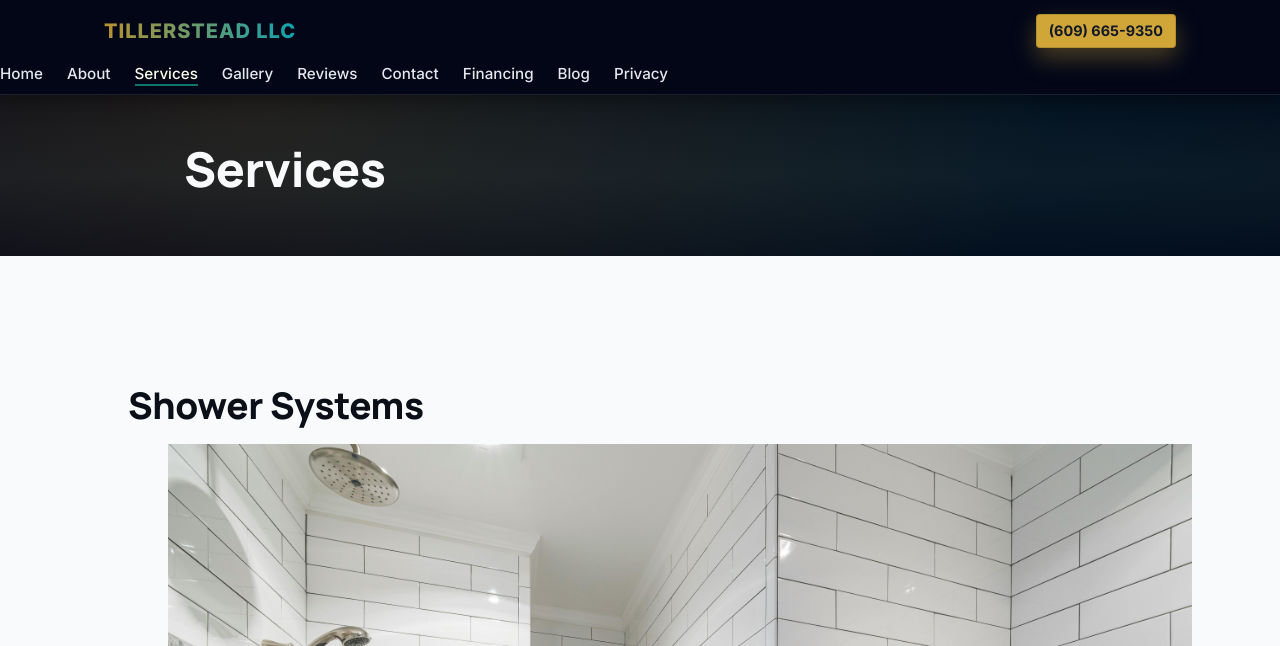
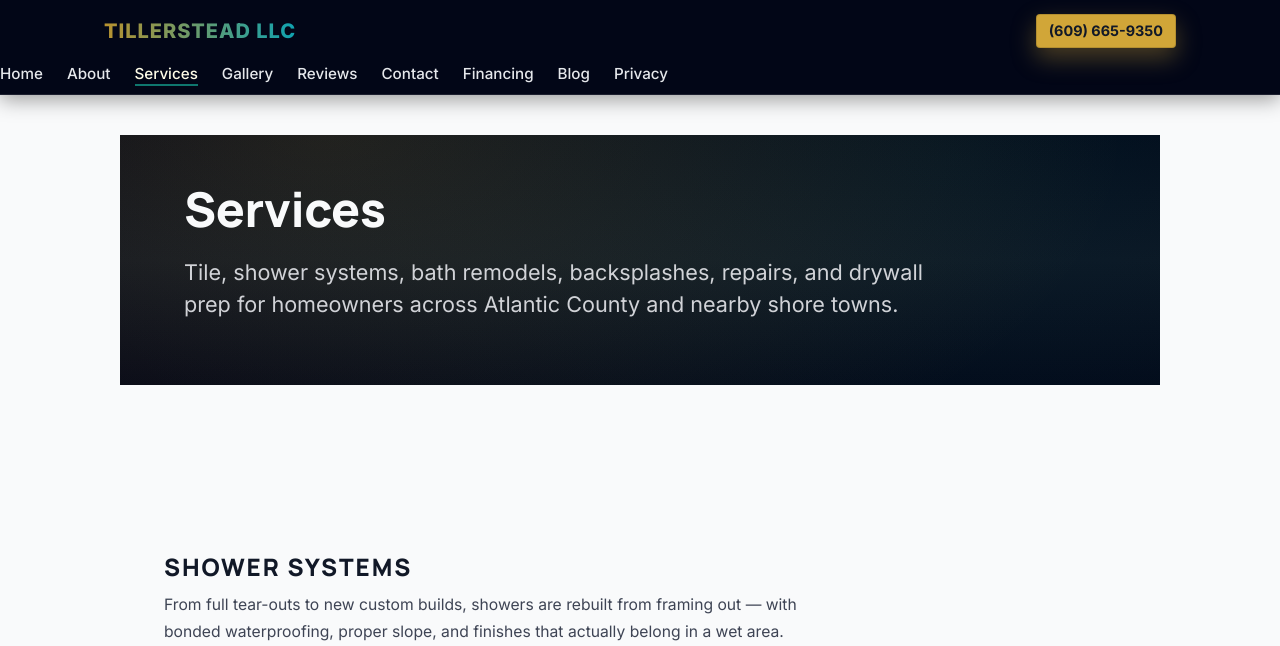
Before and after one commit to XTX33/Tillerstead-site, a Jekyll site: the page built from pages/services.html, in a window 1280 px wide and 1400 px high. Shown: the top 646 px of the window. Built offline with Jekyll 4.4.1, drawn with Linux system fonts in a browser that asks for light colours; some of the changed text lies outside the part shown; grey boxes are pictures that could not be loaded.

Commit message:
Update services.html

```diff
--- a/pages/services.html
+++ b/pages/services.html
@@ -2,81 +2,310 @@
 layout: default
 title: Services
 permalink: /services/
+description: Tile, shower systems, bath remodels, backsplashes, repairs, and drywall prep for homeowners across Atlantic County and nearby shore towns.
+body_class: page-services
 ---
-  <main id="main" class="container pad">
+
+<style>
+  /* ==========================
+     Tillerstead – Services Page
+     ========================== */
+
+  .page-services #main {
+    max-width: 1080px;
+    margin: 0 auto;
+    padding: 2.5rem 1.25rem 3rem;
+  }
+
+  .page-services .section {
+    margin-bottom: 2.5rem;
+  }
+
+  .page-services .section > h2 {
+    font-size: 1.5rem;
+    letter-spacing: 0.08em;
+    text-transform: uppercase;
+    margin-bottom: 0.75rem;
+    color: var(--brand-ink, #111827);
+  }
+
+  .page-services .section > p.lead {
+    font-size: 0.98rem;
+    line-height: 1.7;
+    color: rgba(15, 23, 42, 0.8);
+    margin-bottom: 1.25rem;
+    max-width: 40rem;
+  }
+
+  /* --- Service grid --- */
+
+  .page-services .service-grid {
+    display: grid;
+    gap: 1.5rem;
+    grid-template-columns: 1fr;
+  }
+
+  @media (min-width: 768px) {
+    .page-services .service-grid {
+      grid-template-columns: repeat(2, minmax(0, 1fr));
+    }
+  }
+
+  .page-services .service-card {
+    background: #ffffff;
+    border-radius: 0.9rem;
+    border: 1px solid rgba(148, 163, 184, 0.45);
+    box-shadow: 0 1px 4px rgba(15, 23, 42, 0.04);
+    overflow: hidden;
+    display: flex;
+    flex-direction: column;
+    transition: box-shadow 0.18s ease, transform 0.18s ease, border-color 0.18s ease;
+  }
+
+  .page-services .service-card:hover {
+    border-color: var(--brand-brass, #b8922f);
+    transform: translateY(-2px);
+    box-shadow: 0 8px 20px rgba(15, 23, 42, 0.12);
+  }
+
+  .page-services .service-card figure {
+    margin: 0;
+    overflow: hidden;
+    background: #020617;
+    aspect-ratio: 4 / 3;
+  }
+
+  .page-services .service-card img {
+    width: 100%;
+    height: 100%;
+    object-fit: cover;
+    display: block;
+  }
+
+  .page-services .service-card .body {
+    padding: 1.05rem 1.1rem 1.1rem;
+    display: flex;
+    flex-direction: column;
+    gap: 0.4rem;
+  }
+
+  .page-services .service-card h3 {
+    margin: 0;
+    font-size: 1.05rem;
+    color: var(--brand-ink, #111827);
+  }
+
+  .page-services .service-card p {
+    margin: 0;
+    font-size: 0.93rem;
+    line-height: 1.7;
+    color: rgba(15, 23, 42, 0.9);
+  }
+
+  .page-services .service-card .thumbs {
+    margin-top: 0.5rem;
+    display: flex;
+    flex-wrap: wrap;
+    gap: 0.5rem;
+  }
+
+  .page-services .service-card .thumbs img {
+    border-radius: 0.6rem;
+    width: 100%;
+    max-width: 160px;
+    height: auto;
+  }
+
+  /* --- Final CTA --- */
+
+  .page-services .services-cta {
+    margin-top: 1.75rem;
+    display: flex;
+    flex-wrap: wrap;
+    gap: 0.75rem;
+    align-items: center;
+  }
+
+  .page-services .services-cta span {
+    font-size: 0.95rem;
+  }
+
+  .page-services .services-cta .btn {
+    display: inline-flex;
+    align-items: center;
+    justify-content: center;
+    padding: 0.6rem 1rem;
+    border-radius: 8px;
+    border: 1px solid rgba(148, 163, 184, 0.6);
+    text-decoration: none;
+    font-weight: 600;
+    font-size: 0.9rem;
+  }
+
+  .page-services .services-cta .btn-accent {
+    background: var(--brand-brass, #b8922f);
+    color: #fff;
+    border-color: transparent;
+  }
+
+  .page-services .services-cta .btn:hover {
+    filter: brightness(0.97);
+  }
+  .page-services .services-cta .btn-accent:hover {
+    filter: brightness(0.93);
+  }
+</style>
+
+<main id="main">
   <!-- Shower Systems -->
-    <section id="showers" class="section">
-      <h2>Shower Systems</h2>
+  <section id="showers" class="section" aria-labelledby="showers-heading">
+    <h2 id="showers-heading">Shower Systems</h2>
+    <p class="lead">
+      From full tear-outs to new custom builds, showers are rebuilt from framing out — with bonded waterproofing,
+      proper slope, and finishes that actually belong in a wet area.
+    </p>
+
     <div class="service-grid">
       <article class="service-card">
         <figure>
-            <img src="/assets/img/shower-white.jpg.JPG" alt="White subway-tile shower with bench, niche and hex floor"
-                 loading="lazy" decoding="async" width="1024" height="768" srcset="/assets/img/shower-white.jpg.JPG 1024w"
-                 sizes="(max-width: 640px) 100vw, 50vw">
+          <img
+            src="/assets/img/shower-white.jpg.JPG"
+            alt="White subway-tile shower with bench, niche, and hex floor"
+            loading="lazy"
+            decoding="async"
+            width="1024"
+            height="768"
+          >
         </figure>
         <div class="body">
           <h3>Bonded Waterproofing &amp; Pans</h3>
-            <p>Traditional or foam pans with ANSI A118.10 membranes. Flood testing available, proper pre-slope, curbs and niches.</p>
+          <p>
+            Traditional or foam pans with <strong>ANSI A118.10</strong> bonded membranes, proper pre-slope,
+            curbs, and niches. Flood testing available so you know the system holds before tile goes in.
+          </p>
           <div class="thumbs">
-              <img loading="lazy" src="/assets/img/shower-blue.jpg.JPG" alt="Blue patterned shower feature wall" width="640" height="480">
+            <img
+              loading="lazy"
+              src="/assets/img/shower-blue.jpg.JPG"
+              alt="Blue patterned shower feature wall with balanced layout"
+              width="640"
+              height="480"
+            >
           </div>
         </div>
       </article>
 
       <article class="service-card">
         <figure>
-            <img src="/assets/img/bathroom-gray.jpg.JPG" alt="Modern bathroom with glass shower, gray vanity and wood-look tile floor"
-                 loading="lazy" decoding="async" width="1024" height="768" srcset="/assets/img/bathroom-gray.jpg.JPG 1024w"
-                 sizes="(max-width: 640px) 100vw, 50vw">
+          <img
+            src="/assets/img/bathroom-gray.jpg.JPG"
+            alt="Modern bathroom with glass shower, gray vanity, and wood-look tile floor"
+            loading="lazy"
+            decoding="async"
+            width="1024"
+            height="768"
+          >
         </figure>
         <div class="body">
-            <h3>Large-Format Layouts</h3>
-            <p>Flat substrates, correct trowel techniques, movement joints, and clean transitions for durable, plumb finishes.</p>
+          <h3>Large-Format Shower &amp; Bath Layouts</h3>
+          <p>
+            Flat substrates, correct mortar and trowel technique, and movement joints where they belong.
+            Clean transitions at glass, fixtures, and floors for showers and baths that look built-in, not patched.
+          </p>
         </div>
       </article>
     </div>
   </section>
 
   <!-- Floors & Walls -->
-    <section id="floors-walls" class="section">
-      <h2>Floors &amp; Walls</h2>
+  <section id="floors-walls" class="section" aria-labelledby="floors-walls-heading">
+    <h2 id="floors-walls-heading">Floors &amp; Walls</h2>
+    <p class="lead">
+      Tile that stays quiet underfoot and true on the wall — built on solid prep, not just “good enough”
+      thinset over whatever is there.
+    </p>
+
     <div class="service-grid">
       <article class="service-card">
         <figure>
-            <img src="/assets/img/Bathroom%20Remodel.webp" alt="Tiled room with clean transitions and fresh trim" loading="lazy" width="1024" height="768">
+          <img
+            src="/assets/img/Bathroom%20Remodel.webp"
+            alt="Tiled bath with clean transitions and fresh trim"
+            loading="lazy"
+            width="1024"
+            height="768"
+          >
         </figure>
         <div class="body">
-            <h3>Substrates &amp; Tile</h3>
-            <p>Self-leveling, crack isolation, and prep for porcelain, ceramic, mosaic and stone. Clean grout lines that stay true.</p>
+          <h3>Floor Prep, Substrates &amp; Tile</h3>
+          <p>
+            Self-leveling, crack isolation, and underlayments set the base for porcelain, ceramic, mosaic,
+            and stone. Layouts are aligned, cuts are clean, and grout lines stay straight across rooms.
+          </p>
         </div>
       </article>
 
       <article class="service-card">
         <figure>
-            <img src="/assets/img/marble-bath.jpg.JPG" alt="Polished marble bath with full-height wall tile and vanity top" loading="lazy" width="1024" height="768">
+          <img
+            src="/assets/img/marble-bath.jpg.JPG"
+            alt="Polished marble-look bath with full-height wall tile and vanity top"
+            loading="lazy"
+            width="1024"
+            height="768"
+          >
         </figure>
         <div class="body">
-            <h3>Premium Materials</h3>
-            <p>Natural stone and large-format porcelain installed to manufacturer specs with matched setting/grout systems.</p>
+          <h3>Premium Stone &amp; Large-Format Porcelain</h3>
+          <p>
+            Natural stone and large-format porcelain installed to manufacturer specs — with matched setting
+            and grout systems — for baths and living areas that need both durability and a finished look.
+          </p>
         </div>
       </article>
     </div>
   </section>
 
   <!-- Backsplashes -->
-    <section id="backsplashes" class="section">
-      <h2>Backsplashes</h2>
+  <section id="backsplashes" class="section" aria-labelledby="backsplashes-heading">
+    <h2 id="backsplashes-heading">Backsplashes</h2>
+    <p class="lead">
+      Kitchens and wet walls that look intentional: clean outlets, level lines, and edges finished so
+      the tile belongs to the room, not just the wall behind it.
+    </p>
+
     <div class="service-grid">
       <article class="service-card">
         <figure>
-            <img src="/assets/img/kitchen-green.jpg.JPG" alt="Kitchen with green cabinets and clean white subway backsplash" loading="lazy" width="1024" height="768">
+          <img
+            src="/assets/img/kitchen-green.jpg.JPG"
+            alt="Kitchen with green cabinets and clean white subway backsplash"
+            loading="lazy"
+            width="1024"
+            height="768"
+          >
         </figure>
         <div class="body">
-            <h3>Clean Layouts</h3>
-            <p>Outlets cut tight, edges sealed, and patterns aligned—stacked, staggered, herringbone or hex.</p>
+          <h3>Kitchen Backsplashes &amp; Features</h3>
+          <p>
+            Outlets cut tight, edges sealed, and patterns aligned — stacked, staggered, herringbone, or hex.
+            Great for light refreshes or as part of a larger kitchen update.
+          </p>
           <div class="thumbs">
-              <img loading="lazy" src="/assets/img/kitchen-hex.jpg.JPG" alt="Hex tile backsplash detail" width="480" height="360">
-              <img loading="lazy" src="/assets/img/backsplash-white.jpg.JPG" alt="White subway backsplash close-up" width="480" height="360">
+            <img
+              loading="lazy"
+              src="/assets/img/kitchen-hex.jpg.JPG"
+              alt="Hex tile backsplash detail near range hood"
+              width="480"
+              height="360"
+            >
+            <img
+              loading="lazy"
+              src="/assets/img/backsplash-white.jpg.JPG"
+              alt="White subway backsplash close-up showing clean grout joints"
+              width="480"
+              height="360"
+            >
           </div>
         </div>
       </article>
@@ -84,41 +313,68 @@
   </section>
 
   <!-- Repairs -->
-    <section id="repairs" class="section">
-      <h2>Repairs</h2>
+  <section id="repairs" class="section" aria-labelledby="repairs-heading">
+    <h2 id="repairs-heading">Repairs &amp; Problem Solving</h2>
+    <p class="lead">
+      Not every project needs a full gut. Some just need honest diagnostics and targeted work so you know
+      whether to repair, rebuild, or plan for a later remodel.
+    </p>
+
     <div class="service-grid">
       <article class="service-card">
         <figure>
-            <img src="/assets/img/tile-pattern-dark.jpg.JPG" alt="Dark modular tile pattern used for patch matching" loading="lazy" width="1024" height="768">
+          <img
+            src="/assets/img/tile-pattern-dark.jpg.JPG"
+            alt="Dark modular tile pattern used for patch matching"
+            loading="lazy"
+            width="1024"
+            height="768"
+          >
         </figure>
         <div class="body">
           <h3>Leak &amp; Grout Remediation</h3>
-            <p>Targeted fixes—regrout, recaulk, color-seal, and movement joints—to extend service life without a full remodel.</p>
+          <p>
+            Targeted fixes — regrout, recaulk, color-seal, and new movement joints — to extend service
+            life where the structure is still sound. When a repair won’t hold, you’ll hear that too.
+          </p>
         </div>
       </article>
     </div>
   </section>
 
   <!-- Drywall -->
-    <section id="drywall" class="section">
-      <h2>Drywall</h2>
+  <section id="drywall" class="section" aria-labelledby="drywall-heading">
+    <h2 id="drywall-heading">Drywall &amp; Wall Prep</h2>
+    <p class="lead">
+      Tile and trim only look as good as the walls behind them. Basic repairs and greenboard work keep
+      surfaces ready for the finish you’re paying for.
+    </p>
+
     <div class="service-grid">
       <article class="service-card">
         <figure>
-            <img src="/assets/img/drywall-greenboard.jpg.JPG" alt="Moisture-resistant greenboard with fastener patching" loading="lazy" width="1024" height="768">
+          <img
+            src="/assets/img/drywall-greenboard.jpg.JPG"
+            alt="Moisture-resistant greenboard with fastener patching"
+            loading="lazy"
+            width="1024"
+            height="768"
+          >
         </figure>
         <div class="body">
           <h3>Prep for a Clean Finish</h3>
-            <p>Repairs, seam taping, finishing, texture matching and paint-ready surfaces for tile or trim work.</p>
+          <p>
+            Repairs, seam taping, finishing, texture matching, and paint-ready surfaces for tile, trim,
+            or cabinet work — especially in baths, kitchens, and utility spaces.
+          </p>
         </div>
       </article>
     </div>
   </section>
 
-    <p style="margin-top:1.5rem">
-      Ready to plan your project?
-      <a class="btn btn-accent" href="/contact.html">Start Your Project</a>
-      or <a class="btn primary" href="tel:+16096659350" aria-label="Call Tillerstead now">Call (609) 665-9350</a>
-    </p>
+  <div class="services-cta">
+    <span>Ready to plan your project?</span>
+    <a class="btn btn-accent" href="{{ '/contact/' | relative_url }}">Start your project</a>
+    <a class="btn" href="tel:+16096659350" aria-label="Call Tillerstead now">Call (609) 665-9350</a>
+  </div>
 </main>
-</html>
```
Lines whose indentation alone changed are shown as unchanged.
